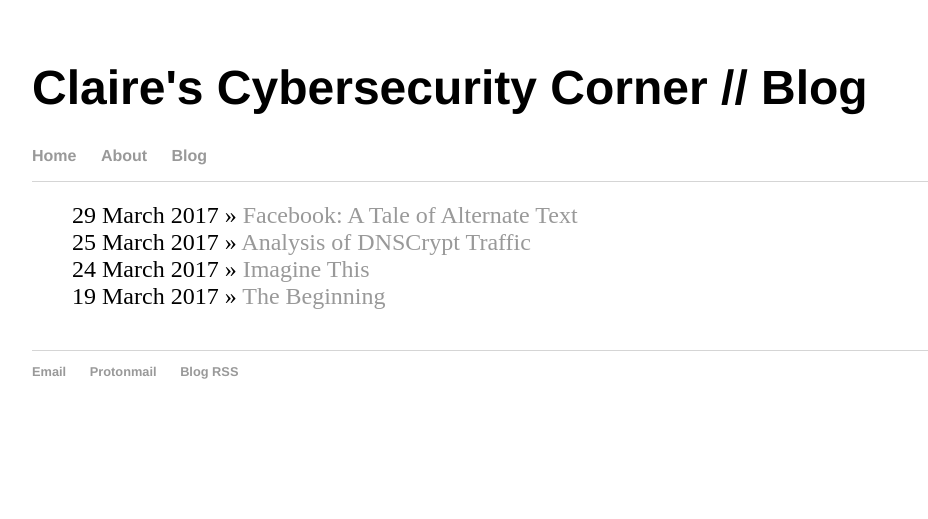
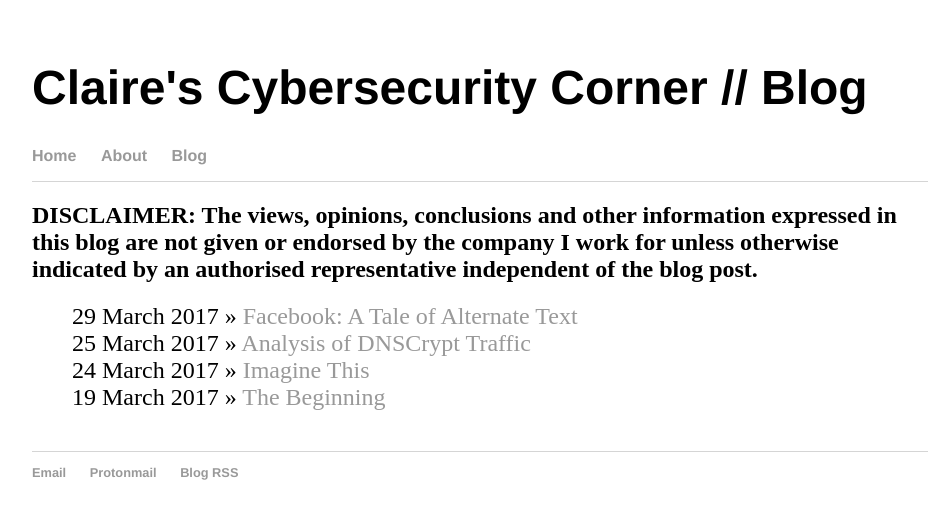
Before and after one commit to sle3man/sle3man.github.io, a Jekyll site: the page built from blog/index.html, in a window 1280 px wide. Shown: the top 519 px of the page, without its empty margins (160-1088 px from the left). Built offline with Jekyll 4.4.1, drawn with Linux system fonts in a browser that asks for light colours.

Commit message:
Update index.html

```diff
--- a/blog/index.html
+++ b/blog/index.html
@@ -2,7 +2,9 @@
 layout: default
 title: Claire's Cybersecurity Corner // Blog
 ---
-
+<h2>
+	DISCLAIMER: The views, opinions, conclusions and other information expressed in this blog are not given or endorsed by the company I work for unless otherwise indicated by an authorised representative independent of the blog post.
+</h2>
 <ul class="posts">
 {% for post in site.posts %}
 	<li><span>{{ post.date | date_to_long_string }}</span> » <a href="{{ post.url }}" title="{{ post.title }}">{{ post.title }}</a></li>
```
